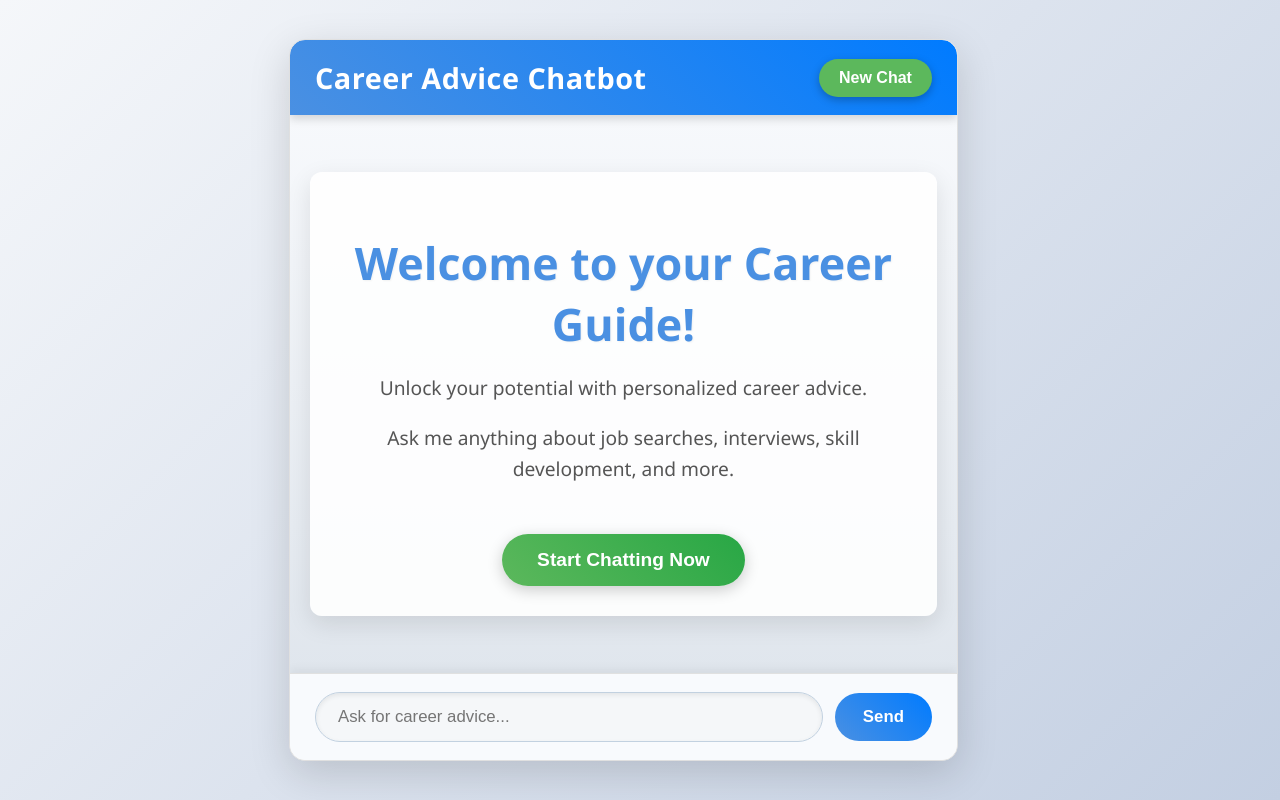
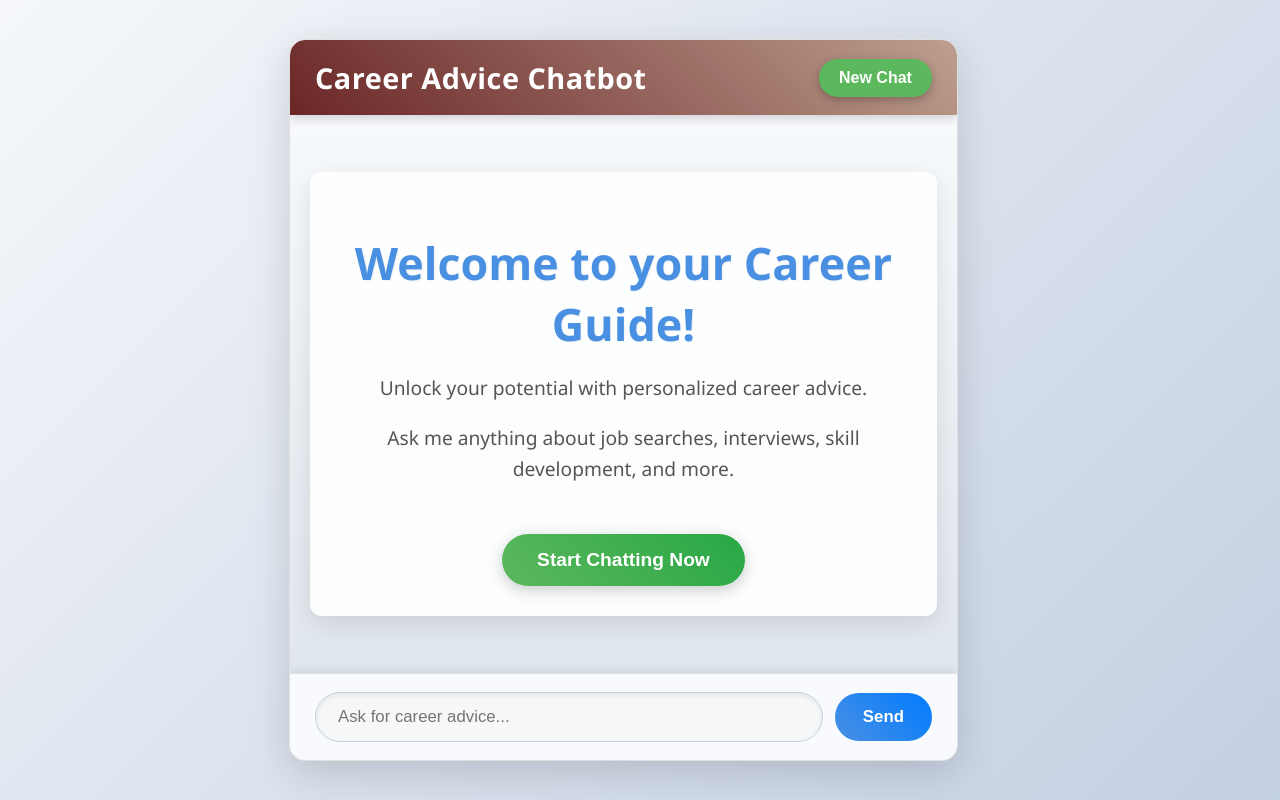
Before and after one commit to Rakshi2609/career-chatbot, a React (Create React App) app in the folder client/: page / in a window 1280 px wide. Built offline with nearby package versions, Linux system fonts and the light colour scheme.

Commit message:
Update App.css

```diff
--- a/client/src/App.css
+++ b/client/src/App.css
@@ -37,7 +37,7 @@ body {
 
 /* Chat Header */
 .chat-header {
-    background: linear-gradient(45deg, #4a90e2 0%, #007bff 100%); /* Blue gradient */
+    background: linear-gradient(45deg, #6a2626, #bd9f8f); /* Blue gradient */
     color: white;
     padding: 18px 25px;
     display: flex;
```
